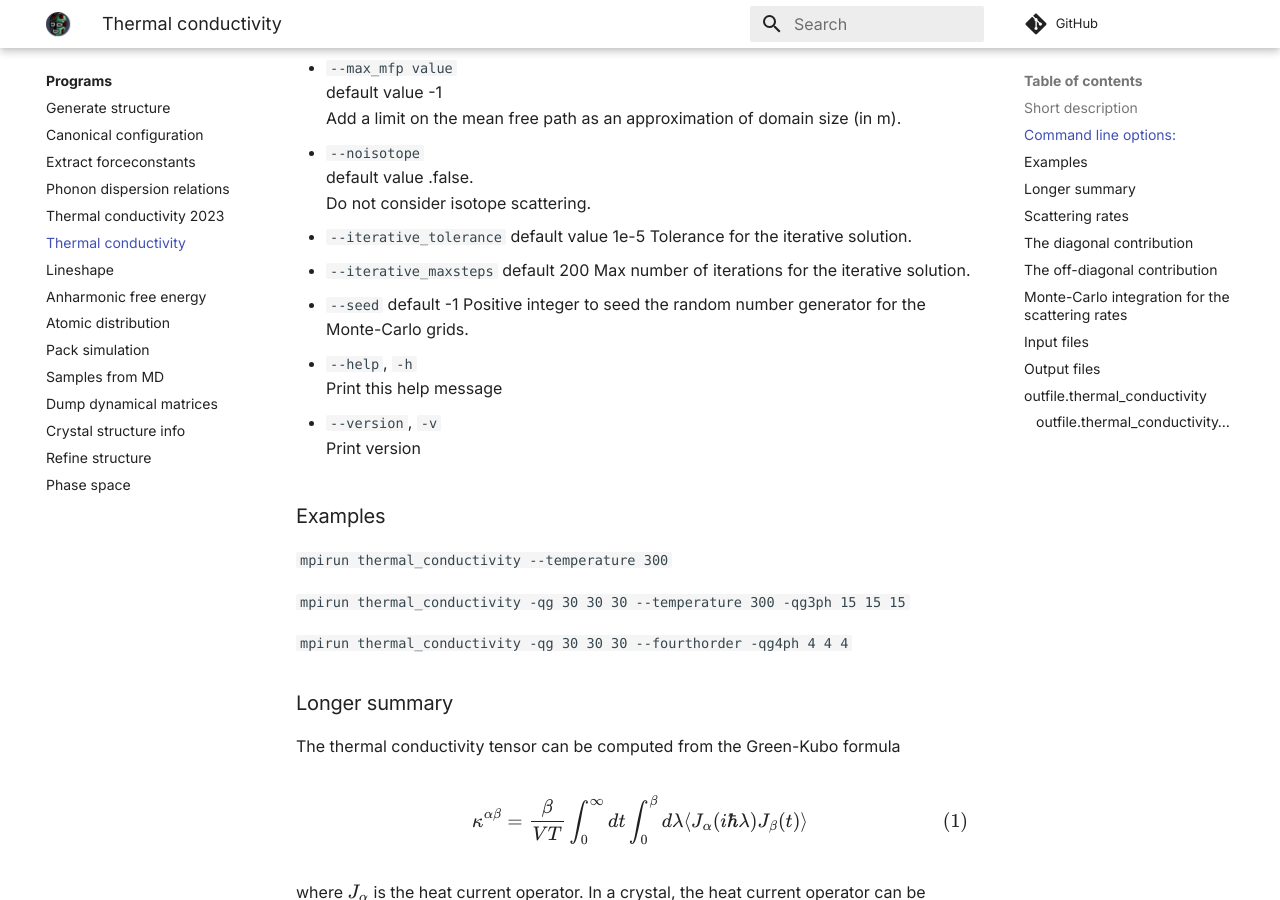
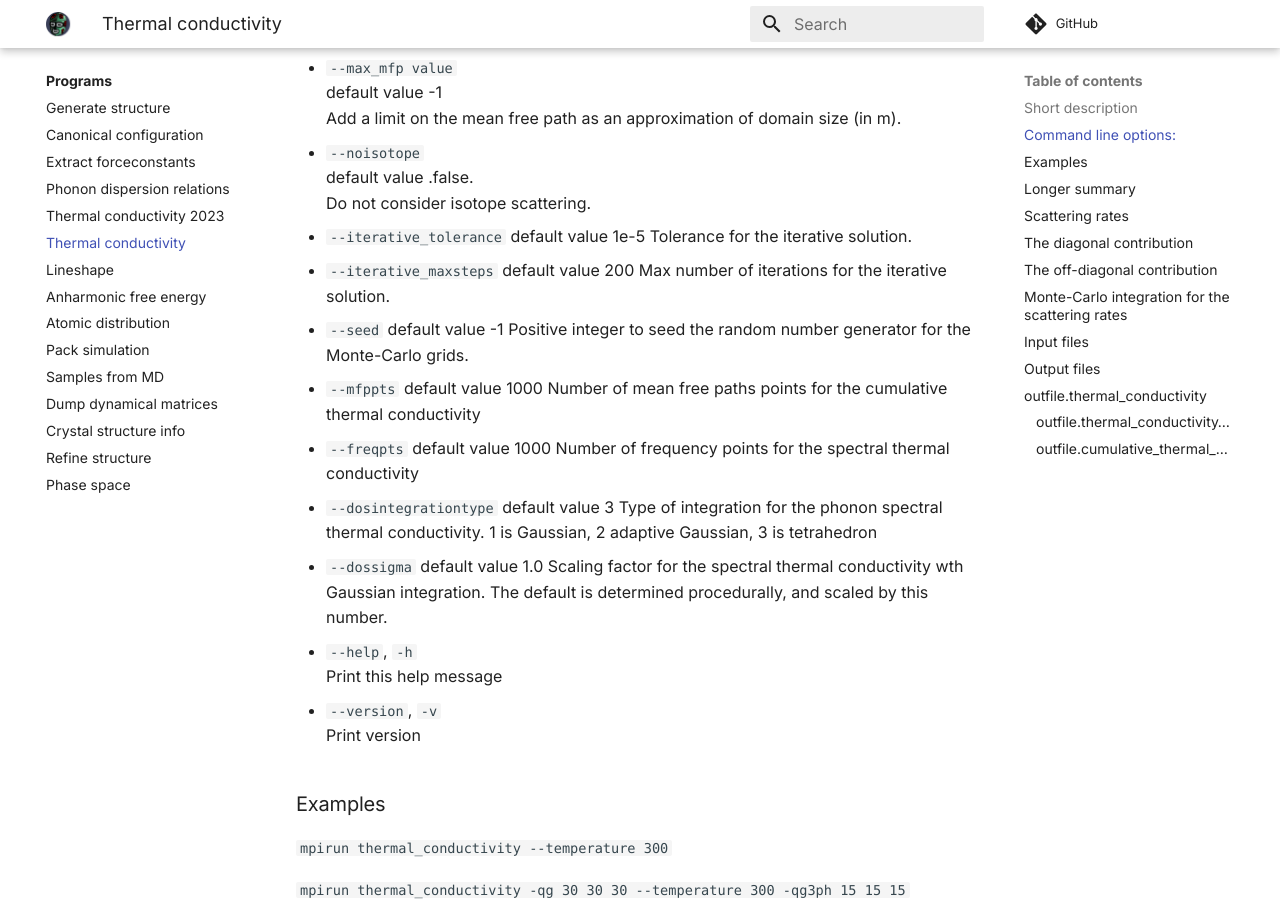
Before and after one commit to tdep-developers/tdep, an MkDocs documentation site: the page built from docs/program/thermal_conductivity.md, in a window 1280 px wide and 900 px high, scrolled down 1144 px. Built offline with MkDocs 1.6.1 and Material for MkDocs 9.7.7, drawn with Linux system fonts in a browser that asks for light colours; some web fonts are replaced; comment, search, counter and statistics services are not loaded; some of the changed text lies outside the part shown.

Commit message:
Updating README and documentation for thermal conductivity

````diff
--- a/docs/program/thermal_conductivity.md
+++ b/docs/program/thermal_conductivity.md
@@ -63,12 +63,28 @@ Optional switches:
     Tolerance for the iterative solution.
 
 * `--iterative_maxsteps`
-    default 200
+    default value 200
     Max number of iterations for the iterative solution.
 
 * `--seed`
-    default -1
+    default value -1
     Positive integer to seed the random number generator for the Monte-Carlo grids.
+
+* `--mfppts`
+    default value 1000
+    Number of mean free paths points for the cumulative thermal conductivity
+
+* `--freqpts`
+    default value 1000
+    Number of frequency points for the spectral thermal conductivity
+
+* `--dosintegrationtype`
+    default value 3
+    Type of integration for the phonon spectral thermal conductivity. 1 is Gaussian, 2 adaptive Gaussian, 3 is tetrahedron
+
+* `--dossigma`
+    default value 1.0
+    Scaling factor for the spectral thermal conductivity wth Gaussian integration. The default is determined procedurally, and scaled by this number.
 
 * `--help`, `-h`
     Print this help message
@@ -471,6 +487,13 @@ subplot(1,3,3); hold on; box on;
 
 ```
 
+#### `outfile.cumulative_thermal_conductivity.hdf5`
+
+This file contains the cumulative thermal conductivity with respect to the mean free paths, as well as the frequency resolved thermal conductivity tensor and an estimation of the thermal conductivity limited by boundary scattering for a range of boundary lengths.
+For this last quantity, the limitation due to boundary scattering is estimated using Matthiessen's rule and might be inappropriate for cases when collective contributions are important.
+Note that all quantities in this file do not include the off-diagonal coherence contribution.
+
+
 [^Castellano2024]: [Castellano, A & Batista, J. P. & Verstraete, M. J. (2024). Mode-coupling theory of heat transport in anharmonic materials](https://doi.org/10.48550/arXiv.2411.14949)
 
 [^peierls1929]: Peierls, R. E. (1929). Annalen der Physik, 3, 1055
````
Also changed, not shown: README.md (+10 -7 lines).
